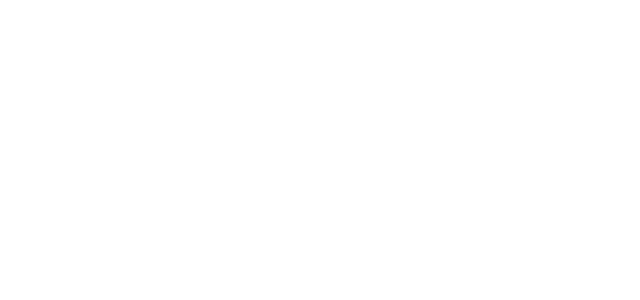
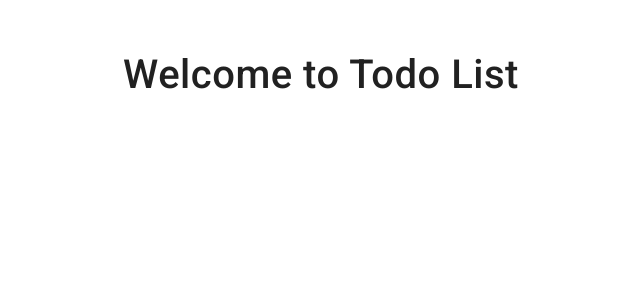
Before and after one commit to enesmozer/todo-app, a Vue app in the folder client/: page / in a window 1280 px wide. Shown: the top 300 px of the page, without its empty margins (319-959 px from the left). Built offline with nearby package versions, Linux system fonts and the light colour scheme.

Commit message:
page title added

```diff
--- a/client/src/views/Home.vue
+++ b/client/src/views/Home.vue
@@ -1,6 +1,8 @@
 <template>
-  <div>
-
+  <div class="home">
+    <div class="title">
+      Welcome to Todo List
+    </div>
   </div>
 </template>
 
@@ -11,3 +13,15 @@
   components: {},
 };
 </script>
+<style lang="scss" scoped>
+.home {
+    .title {
+        display: flex;
+        justify-content: center;
+        align-items: center;
+        font-size: 4rem !important;
+        margin-block: 5rem;
+        height: 5rem;
+    }
+}
+</style>
```
